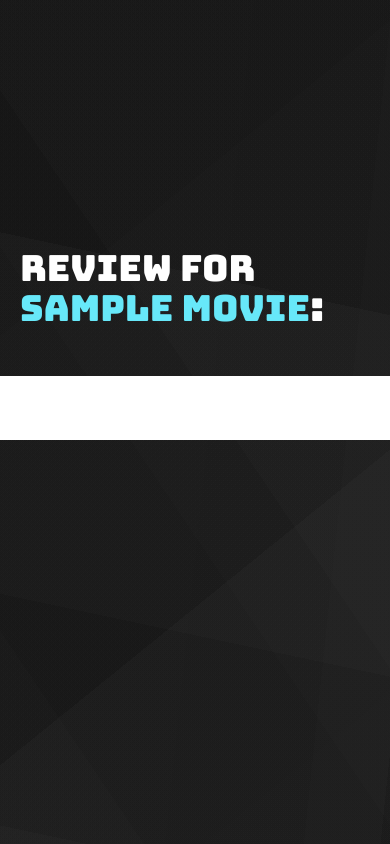
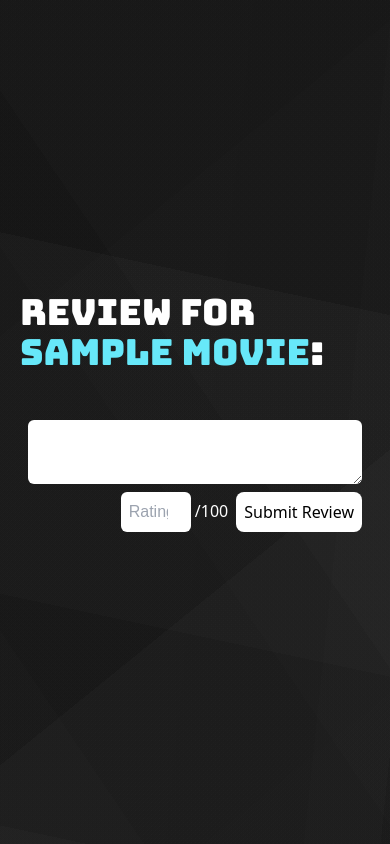
Before and after one commit to lanetb/Django-movie-app, a Django app: template movies/movies_app/templates/movies_app/review.html in a window 390 px wide; the page is wider, and only the part inside the window is pictured. Run offline with Django 5.2, Linux system fonts and the light colour scheme; the template is opened without the code that fills it: most values are stand-ins (such as "Sample title", 1, 10 or a date in 2020); parts of the project's set-up code (start-up, migrations or seed data) failed here and were passed over; some libraries are stand-ins or nearby versions; some web fonts are replaced.

Commit message:
added more responsiveness

```diff
--- a/movies/movies_app/templates/movies_app/movie.html
+++ b/movies/movies_app/templates/movies_app/movie.html
@@ -10,10 +10,10 @@
         <div id="right" class="basis-2/3 flex flex-col rounded-lg copse-regular w-100% justify-center">
 
             <div id="title" class="flex flex-row items-center bungee-regular ">
-                <h1 class="p-2 text-[4em] shrink-1">{{ movie.title }}
-                <span class="text-[.75em]">({{ year }})</span></h1>
+                <h1 class="p-2 text-6xl shrink-1">{{ movie.title }}
+                <span class="text-4xl">({{ year }})</span></h1>
             </div>
-            <h2 class="px-2 text-[2.5em]">{{ movie.tagline }}</h2>
+            <h2 class="px-2 text-3xl">{{ movie.tagline }}</h2>
             <p class="px-2 py-4 text-xl">{{ movie.overview }}</p>
             <p class="p-2 text-xl">Genre:
             {% for i in movie.genres %}
--- a/movies/movies_app/templates/movies_app/review.html
+++ b/movies/movies_app/templates/movies_app/review.html
@@ -1,9 +1,10 @@
 {% extends 'movies_app/base.html' %}
 {% block content %}
-<div class="flex flex-col items-center justify-center w-full h-100%">
-    <h1 class="text-4xl text-white bungee-regular p-5 mt-[-100px]">  Review for <span class="text-cyan-300">{{ movie.title }}</span>:</h1>
+<div class="flex flex-col items-center justify-center">
+    <div class="flex flex-col items-center justify-center h-100%">
+        <h1 class="text-4xl text-white bungee-regular p-5">  Review for <span class="text-cyan-300">{{ movie.title }}</span>:</h1>
 
-    <form id="form" method="POST" class="flex flex-col p-2 text-black w-[900px] h-{500px} justify-center">
+        <form id="form" method="POST" class="flex flex-col p-2 pb-5 text-black lg:w-[900px] md:w-[750px] sm:w-[600px] w-[350px] justify-center">
             {% csrf_token %}
             <input type="hidden" name="movie_id" value="{{ movie.movie_id }}">
             <input type="hidden" name="title" value="{{ movie.title }}">
@@ -23,4 +24,5 @@
             </div>
         </form>
     </div>
+</div>
 {% endblock %}
--- a/movies/movies_app/templates/movies_app/watchlist.html
+++ b/movies/movies_app/templates/movies_app/watchlist.html
@@ -20,8 +20,9 @@
                 <div class="flex flex-row h-[100px] justify-end content-end p-5 gap-6 z-20">
                     <form method="POST" class="hover:cursor-pointer">
                         {% csrf_token %}
+                        <input type="hidden" name="movie_id" value="{{ movie.id }}">
                         <div class="group relative">
-                            <button type="submit" name="blog" value="See the Reviews" class="text-lg">
+                            <button type="submit" name="review" value="Review" class="text-lg">
                                 <svg stroke-linecap="round" stroke-width="2" viewBox="0 -960 960 960" xmlns="http://www.w3.org/2000/svg"
                                     fill="white" stroke="white"
                                     class="w-8 hover:scale-125 duration-200 hover:stroke-blue-500 text-white color-white">
```
Lines whose indentation alone changed are shown as unchanged.
